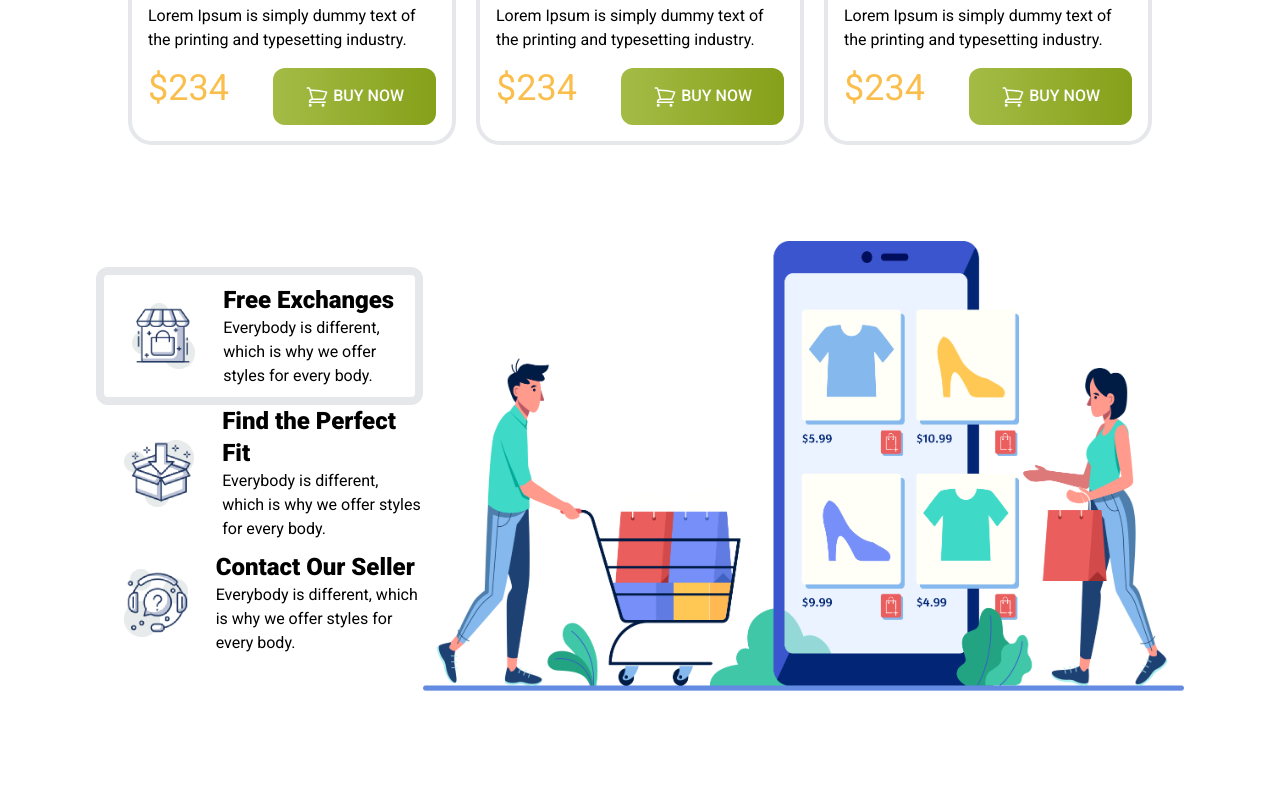
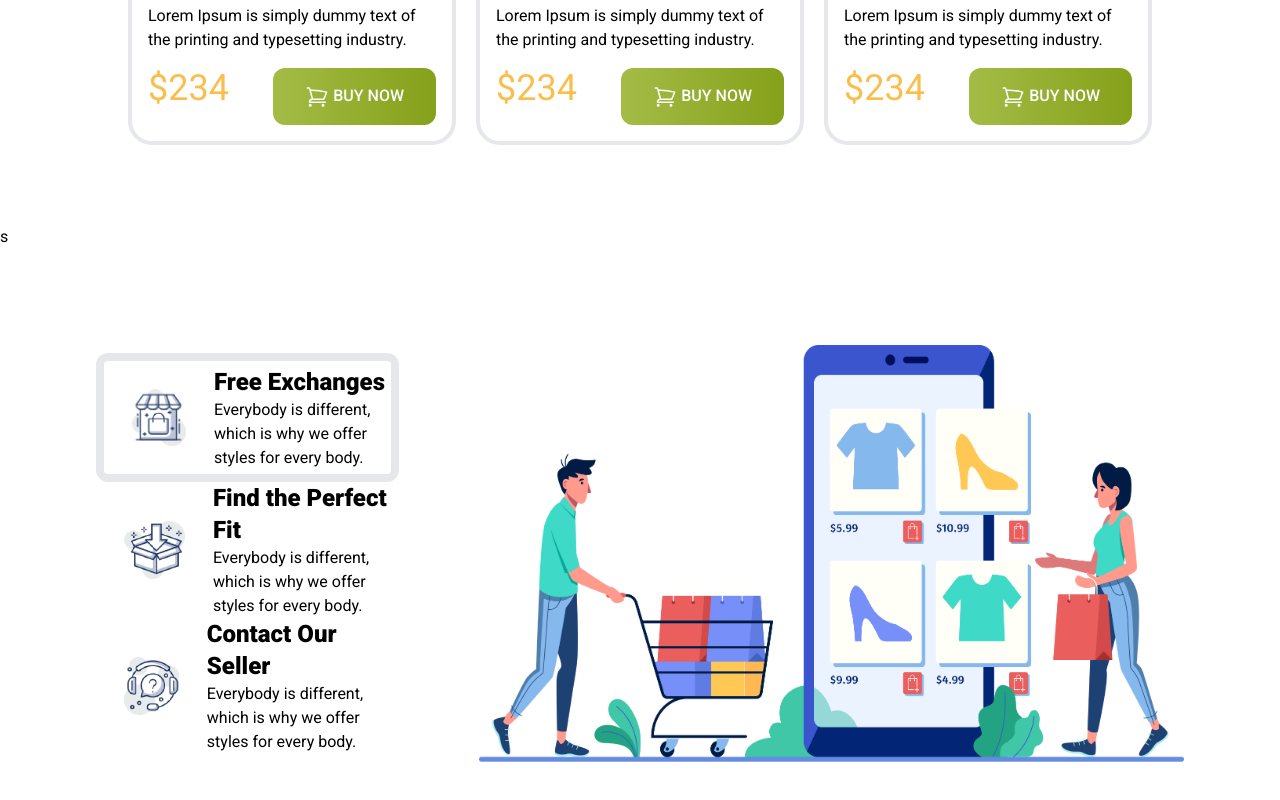
Before and after one commit to alamin20cse/penguin-fassin-resource-self, a plain HTML site: page index.html in a window 1280 px wide. Shown: the part 1814-2614 px from the top of the page. Drawn offline with nearby package versions, Linux system fonts and the light colour scheme; a web font is replaced by a local one.

Commit message:
all done

```diff
--- a/index.html
+++ b/index.html
@@ -202,9 +202,9 @@
 
     <!-- last section -->
     <section>
-
+s
         <!-- main -->
-         <div class="lg:flex items-center m-24">
+         <div class="lg:flex lg:items-center m-24 lg:gap-x-20">
 
 
             <!-- left -->
```
